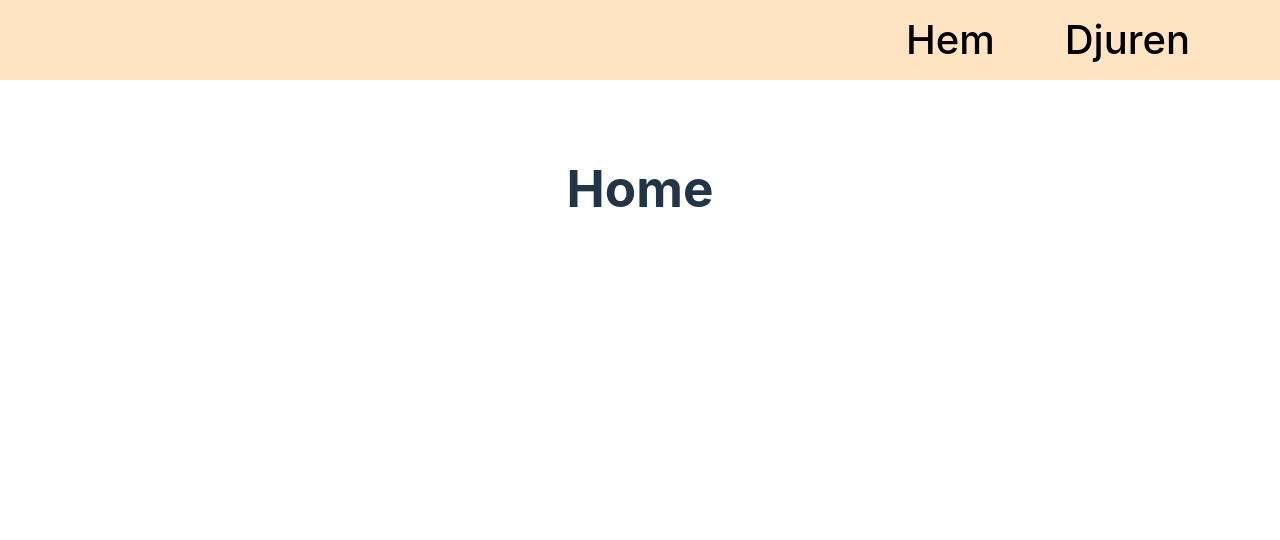
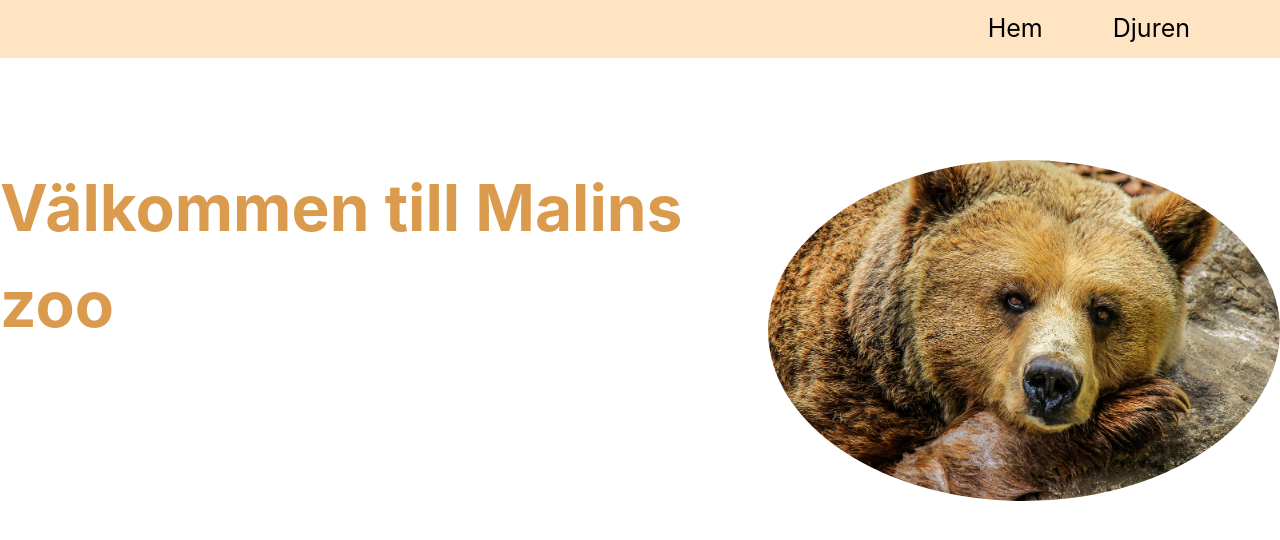
Before and after one commit to mallrosen/react-the-zoo, a React (Vite) app: page / in a window 1280 px wide. Shown: the top 540 px of the page. Built offline with nearby package versions, Linux system fonts and the light colour scheme.

Commit message:
some more styling, home-page and errorElement in router

```diff
--- a/src/Router.tsx
+++ b/src/Router.tsx
@@ -3,6 +3,7 @@ import { Layout } from "./pages/Layout";
 import { Animals } from "./pages/Animals";
 import { Home } from "./pages/Home";
 import { Animal } from "./pages/Animal";
+import { NotFound } from "./pages/NotFound";
 
 export const router = createBrowserRouter([
     {
@@ -14,13 +15,14 @@ export const router = createBrowserRouter([
                 element: <Home/>
                },
             {
-             path: "/animals",
-             element: <Animals/>
+                path: "/animals",
+                element: <Animals/>
             },
             {
                 path:"/animals/:paramsId",
                 element: <Animal/>
             }
-        ]
+        ],
+        errorElement: <NotFound/>
     }
 ])
--- a/src/components/FeedAnimal.tsx
+++ b/src/components/FeedAnimal.tsx
@@ -1,85 +1,86 @@
-import { DateTime } from "luxon"
+import { DateTime } from "luxon";
 import { IAnimal } from "../models/IAnimal";
 import { useEffect, useState } from "react";
 import { useParams } from "react-router-dom";
 
 interface IFeedAnimalProps {
-    animal: IAnimal;
-  }
-
-export const FeedAnimal = ({animal}:IFeedAnimalProps) =>{
-
-const { paramsId } = useParams()
-
-const animalsFromLs: IAnimal[] = JSON.parse(localStorage.getItem("Animals") || "[]")
-
-const [animalToFeed, setAnimalToFeed] = useState<IAnimal>(animal)
-
-
-const currentAnimal = animalsFromLs.find(animal => animal.id.toString() === paramsId);
-
-
-const getTime = () => {
-
-    const time = DateTime.now()
-    const feedTime = time.toISO()
-
-    if(currentAnimal){
-    setAnimalToFeed({...currentAnimal, isFed: true, lastFed: feedTime})
-    saveAnimalList({...currentAnimal, isFed: true, lastFed: feedTime})
-
-
-}}
-
-const saveAnimalList = (animal:IAnimal) =>{
-
-
-    const getAnimal = JSON.parse(localStorage.getItem("Animals") || "[]")
-
-    const change = getAnimal.map((a: IAnimal)=>{
-        if(a.id === animal.id){
-            return {...animal}
-        } return a
-    })
-
-localStorage.setItem("Animals", JSON.stringify(change))
+  animal: IAnimal;
 }
 
+export const FeedAnimal = ({ animal }: IFeedAnimalProps) => {
+  const { paramsId } = useParams();
 
-useEffect(()=>{
+  const animalsFromLs: IAnimal[] = JSON.parse(
+    localStorage.getItem("Animals") || "[]"
+  );
 
-        if(currentAnimal){
-        if(!currentAnimal.isFed)return
+  const [animalToFeed, setAnimalToFeed] = useState<IAnimal>(animal);
 
-        const timeNow = DateTime.now()
-        const feedingTime = DateTime.fromISO(currentAnimal.lastFed)
+  const currentAnimal = animalsFromLs.find(
+    (animal) => animal.id.toString() === paramsId
+  );
 
-        const timeToFeed = feedingTime.plus({minutes: 1})
+  const getTime = () => {
+    if (currentAnimal) {
+      const time = DateTime.now();
+      const feedTime = time.toISO();
 
-        // const feedNow = feedingTime.plus({minutes: 2})
+      if (currentAnimal) {
+        setAnimalToFeed({ ...currentAnimal, isFed: true, lastFed: feedTime });
 
+        const change = animalsFromLs.map((a: IAnimal) => {
+          if (a.id === animal.id) {
+            return { ...animal };
+          }
+          return a;
+        });
+        localStorage.setItem("Animals", JSON.stringify(change));
+      }
+    }
+  };
 
-        if(timeNow > timeToFeed){
+  useEffect(() => {
+    if (currentAnimal) {
+      if (!currentAnimal.isFed) return;
 
-        const foodTimeList = animalsFromLs.map((a)=>{
-            if(a.id === currentAnimal?.id){
-                return {...a, isFed: false}
-            } else { return a }
-        })
-        localStorage.setItem("Animals", JSON.stringify(foodTimeList))
-        setAnimalToFeed({...currentAnimal, isFed: false})
-    }}
+      const timeNow = DateTime.now();
+      const feedingTime = DateTime.fromISO(currentAnimal.lastFed);
 
-}, [animalsFromLs, currentAnimal])
+      const timeToFeed = feedingTime.plus({ minutes: 180 });
 
-const formatTime = DateTime.fromISO(animalToFeed.lastFed).toLocaleString(DateTime.DATETIME_MED)
+      if (timeNow > timeToFeed) {
+        const foodTimeList = animalsFromLs.map((a) => {
+          if (a.id === currentAnimal.id) {
+            return { ...a, isFed: false };
+          } else {
+            return a;
+          }
+        });
+        localStorage.setItem("Animals", JSON.stringify(foodTimeList));
+        setAnimalToFeed({ ...currentAnimal, isFed: false });
+      }
+    }
+  }, [animalsFromLs, currentAnimal]);
 
-return (
+  const formatTime = DateTime.fromISO(animalToFeed.lastFed).toLocaleString(
+    DateTime.DATETIME_MED
+  );
+
+  return (
     <>
-
-    <h3> {animalToFeed.name} matades senast: {formatTime}</h3>
-    {!animalToFeed.isFed ? <button onClick={getTime} disabled={animalToFeed.isFed}>Mata</button> : <button onClick={getTime} disabled={animalToFeed.isFed}>Redan matad</button> }
+      <h3>
+        {" "}
+        {animalToFeed.name} matades senast: {formatTime}
+      </h3>
+      {!animalToFeed.isFed ? (
+        <button onClick={getTime} disabled={animalToFeed.isFed}>
+          Mata
+        </button>
+      ) : (
+        <button onClick={getTime} disabled={animalToFeed.isFed}>
+          Redan matad
+        </button>
+      )}
     </>
-)
-
-}
+  );
+};
--- a/src/index.css
+++ b/src/index.css
@@ -3,67 +3,8 @@
   line-height: 1.5;
   font-weight: 400;
 
-  color-scheme: light dark;
-  color: rgba(255, 255, 255, 0.87);
-  background-color: #242424;
-
   font-synthesis: none;
   text-rendering: optimizeLegibility;
   -webkit-font-smoothing: antialiased;
   -moz-osx-font-smoothing: grayscale;
-  -webkit-text-size-adjust: 100%;
 }
-
-a {
-  font-weight: 500;
-  color: #646cff;
-  text-decoration: inherit;
-}
-a:hover {
-  color: #535bf2;
-}
-
-body {
-  margin: 0;
-  display: flex;
-  place-items: center;
-  min-width: 320px;
-  min-height: 100vh;
-}
-
-h1 {
-  font-size: 3.2em;
-  line-height: 1.1;
-}
-
-button {
-  border-radius: 8px;
-  border: 1px solid transparent;
-  padding: 0.6em 1.2em;
-  font-size: 1em;
-  font-weight: 500;
-  font-family: inherit;
-  background-color: #1a1a1a;
-  cursor: pointer;
-  transition: border-color 0.25s;
-}
-button:hover {
-  border-color: #646cff;
-}
-button:focus,
-button:focus-visible {
-  outline: 4px auto -webkit-focus-ring-color;
-}
-
-@media (prefers-color-scheme: light) {
-  :root {
-    color: #213547;
-    background-color: #ffffff;
-  }
-  a:hover {
-    color: #747bff;
-  }
-  button {
-    background-color: #f9f9f9;
-  }
-}
--- a/src/pages/Home.tsx
+++ b/src/pages/Home.tsx
@@ -1,4 +1,12 @@
+import bearImg from '../assets/bear.jpg'
+import '../scss/_Home.scss'
 export const Home = () => {
 
-    return <><h1>Home</h1></>
+
+   return (
+    <>
+    <h1>Välkommen till Malins zoo</h1>
+    <img className='bearImg' src={bearImg} alt="a bear" />
+    </>
+    )
 }
--- a/src/scss/_Animal.scss
+++ b/src/scss/_Animal.scss
@@ -8,13 +8,15 @@ justify-content: center;
 button{
     width: 200px;
     height: 40px;
+    border-radius: 10px;
     display: flex;
     justify-content: center;
     align-items: center;
     background-color: bisque;
+    font-size: 25px;
 
     a{
-        font-size: 25px;
+        text-decoration: inherit;
         color: black;
     }
 }
--- /dev/null
+++ b/src/scss/_Home.scss
@@ -0,0 +1,9 @@
+main{
+    font-size: 2rem;
+    color: rgb(218, 155, 78);
+
+.bearImg{
+    width: 40%;
+    border-radius: 50%;
+  }
+}
--- a/src/scss/_Layout.scss
+++ b/src/scss/_Layout.scss
@@ -12,11 +12,12 @@ header{
   justify-content: end;
   padding-right: 80px;
   gap: 70px;
-  font-size: 40px;
+  font-size: 25px;
   list-style-type: none;
 
   li a{
     color: #000;
+    text-decoration: inherit;
   }
   }
 }
```
Also changed, not shown: src/App.scss (line endings or trailing spaces), src/assets/bear.jpg (added).
